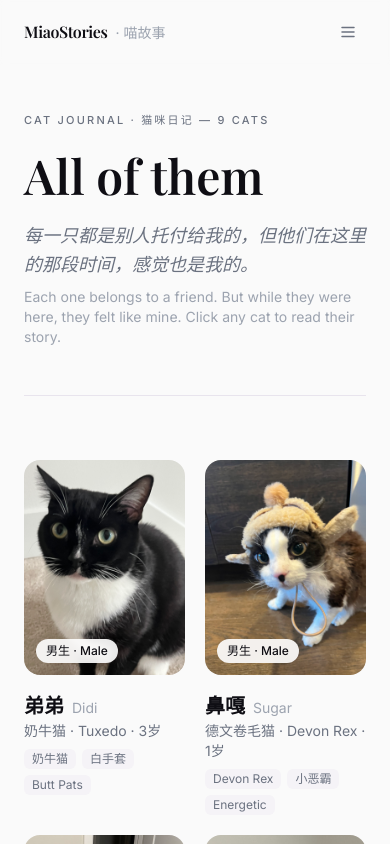
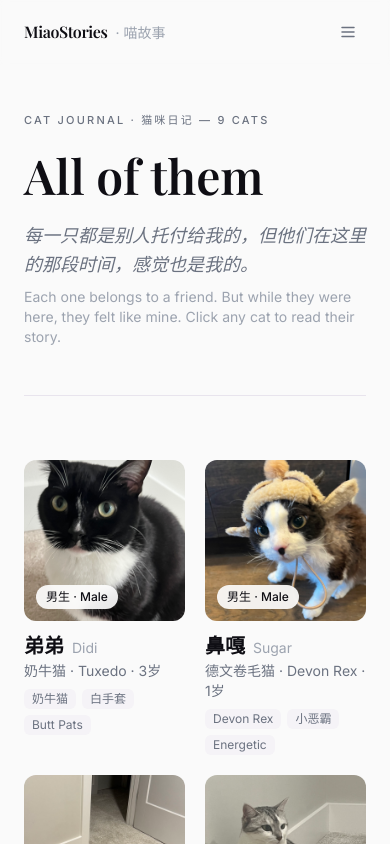
Before and after one commit to Li-qianyi-Lynn/miaoHome, a React (Vite) app: page /cats in a window 390 px wide. Shown: the top 844 px of the page. Built offline with nearby package versions, Linux system fonts and the light colour scheme; a web font is replaced by a local one.

Commit message:
Refactor CatCard component styles for improved responsiveness and visual consistency

```diff
--- a/src/components/CatCard.jsx
+++ b/src/components/CatCard.jsx
@@ -12,7 +12,7 @@ export default function CatCard({ cat, index = 0 }) {
     >
       <Link to={`/cats/${cat.nameEn.toLowerCase().replace(/\s+/g, '-')}`} className="group block cursor-pointer">
         {/* Photo / placeholder */}
-        <div className="relative aspect-[3/4] bg-surface-2 rounded-2xl overflow-hidden mb-4">
+        <div className="relative aspect-square sm:aspect-[3/4] bg-surface-2 rounded-xl sm:rounded-2xl overflow-hidden mb-2.5 sm:mb-4">
           {cat.photo ? (
             <img
               src={cat.photo}
@@ -25,7 +25,6 @@ export default function CatCard({ cat, index = 0 }) {
               className="w-full h-full flex flex-col items-center justify-center gap-3 transition-transform duration-500 group-hover:scale-105"
               style={{ background: `linear-gradient(145deg, ${cat.accent}22, ${cat.accent}44)` }}
             >
-              {/* Initials monogram */}
               <span
                 className="font-serif text-5xl font-semibold"
                 style={{ color: cat.accent }}
@@ -37,7 +36,7 @@ export default function CatCard({ cat, index = 0 }) {
           )}
 
           {/* Hover overlay with arrow */}
-          <div className="absolute inset-0 bg-ink/0 group-hover:bg-ink/10 transition-colors duration-300 rounded-2xl" />
+          <div className="absolute inset-0 bg-ink/0 group-hover:bg-ink/10 transition-colors duration-300 rounded-xl sm:rounded-2xl" />
           <div className="absolute top-3 right-3 w-8 h-8 rounded-full bg-white/0 group-hover:bg-white flex items-center justify-center transition-all duration-300 opacity-0 group-hover:opacity-100">
             <ArrowUpRight size={14} className="text-ink" />
           </div>
```
